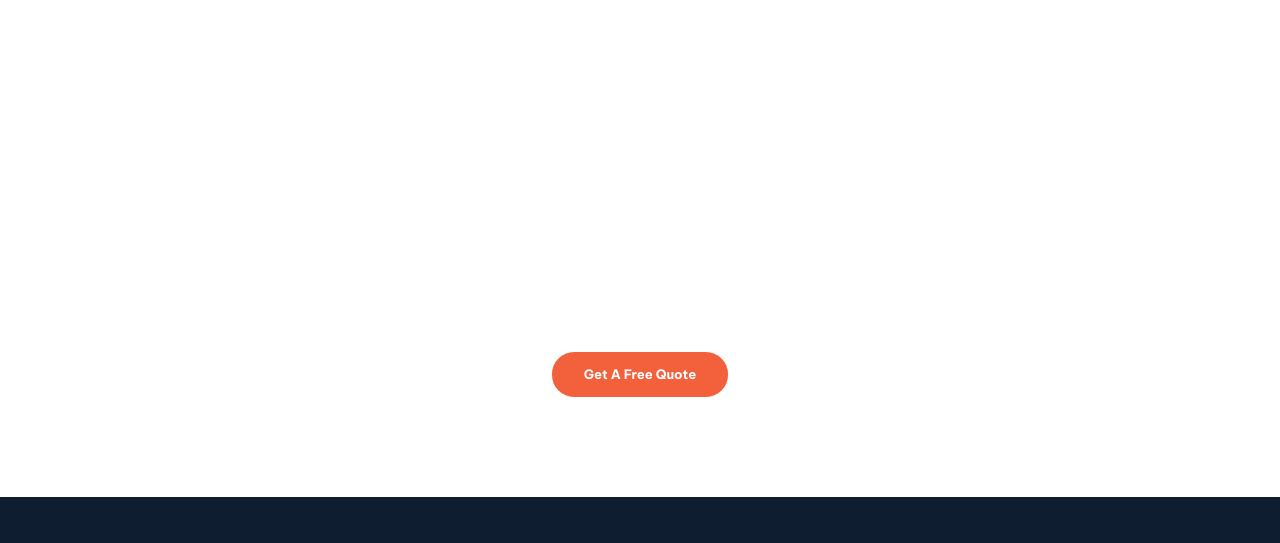
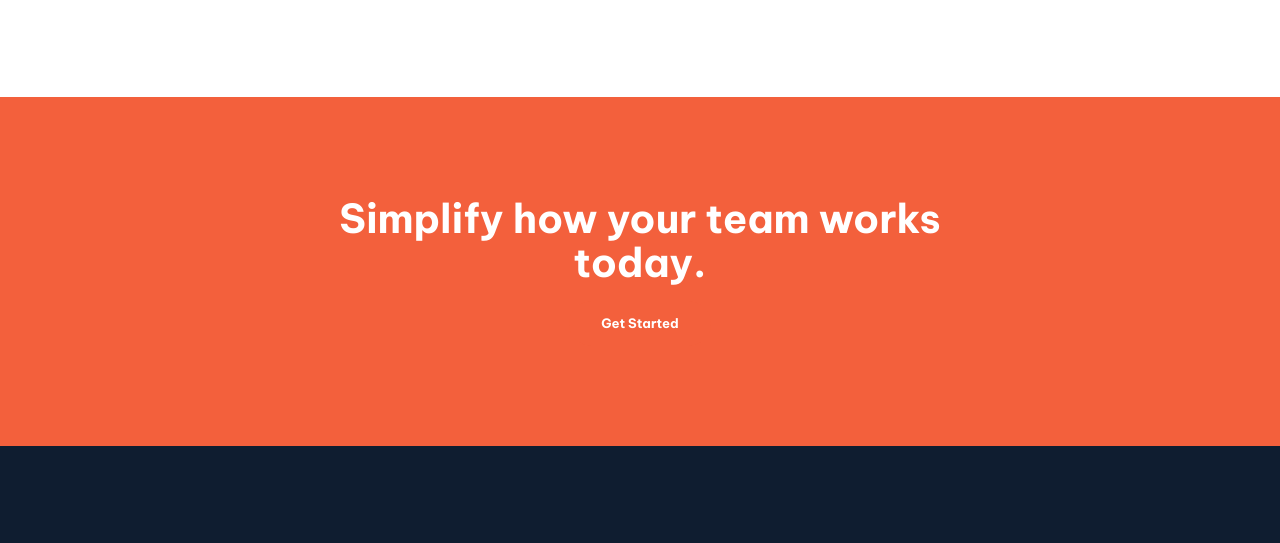
Before and after one commit to jkaps9/manage-landing-page, a website built with webpack: page src/template.html in a window 1280 px wide. Shown: the part 2121-2664 px from the top of the page. Built offline with nearby package versions, Linux system fonts and the light colour scheme.

Commit message:
style cta section

```diff
--- a/src/root.css
+++ b/src/root.css
@@ -657,6 +657,9 @@ header {
 @media only screen and (min-width: 0rem) {
   #cta {
     padding: var(--section-padding);
+    padding-left: 2.5rem;
+    padding-right: 2.5rem;
+    background-color: var(--color-primary);
     position: relative;
 
     .container {
@@ -682,15 +685,8 @@ header {
 
     .title {
       color: var(--color-header-text-light);
-    }
-
-    .text {
-      margin-bottom: calc(16 / 16 * 1rem);
-      color: var(--color-body-text-light);
-      opacity: 0.8;
-      &:last-of-type {
-        margin-bottom: calc(32 / 16 * 1rem);
-      }
+      font-size: 2.5rem;
+      line-height: 1.1em;
     }
 
     .picture {
@@ -698,10 +694,9 @@ header {
       width: 100%;
       display: block;
       position: absolute;
-      z-index: -1;
+      z-index: 100;
       top: 0;
       left: 0;
-      z-index: -1;
 
       &:before {
         /* black color overlay */
--- a/src/template.html
+++ b/src/template.html
@@ -216,15 +216,21 @@
       <section id="cta">
         <div class="container">
           <div class="content">
-            <h2 class="title">Get It Done With Us Today</h2>
-            <p class="text">
-              Lorem ipsum dolor sit amet, consectetur adipiscing elit. Quis at
-              sit pellentesque molestie. Diam, adipiscing ultrices eu turpis
-              gravida.
-            </p>
-            <a href="/contact/" class="button-solid">Get A Free Quote</a>
+            <h2 class="title">Simplify how your team works today.</h2>
+            <a href="/contact/" class="button-solid inverted">Get Started</a>
           </div>
         </div>
+
+        <!-- Background Image -->
+        <!-- <picture class="picture">
+          <source
+            media="(max-width: 600px)"
+            srcset="./assets/images/bg-simplify-section-mobile.svg"
+            type="image/svg"
+          />
+
+          <img src="./assets/images/bg-simplify-section-desktop.svg" alt="" />
+        </picture> -->
       </section>
     </main>
     <footer id="footer">
```
